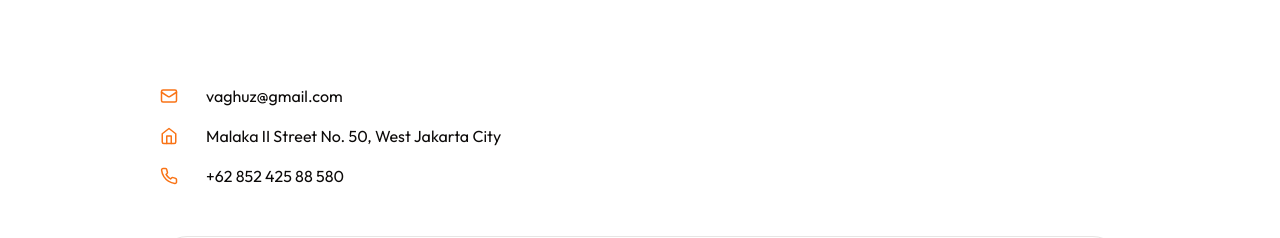
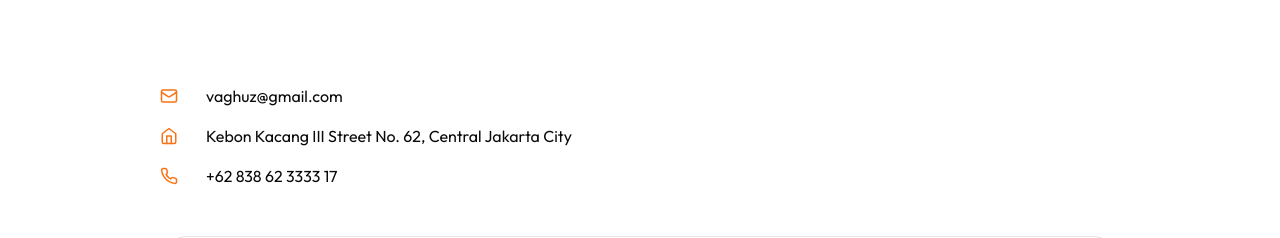
Before and after one commit to radenagus17/portfolio-2024, a Next.js app: page /contact in a window 1280 px wide. Shown: the part 840-1078 px from the top of the page. Built offline with nearby package versions, Linux system fonts and the light colour scheme.

Commit message:
Update: change website URL and contact information

```diff
--- a/src/app/layout.tsx
+++ b/src/app/layout.tsx
@@ -15,7 +15,7 @@ export const metadata: Metadata = {
   ],
   openGraph: {
     title: "R. Agus Iman Sudrajat - Software Engineer",
-    url: "https://radenagus17.com",
+    url: "https://radenagus17.web.id",
     type: "website",
     description:
       "A reliable software engineer who provides web and mobile application creation services for both Android and iOS systems",
--- a/src/app/robots.ts
+++ b/src/app/robots.ts
@@ -7,6 +7,6 @@ export default function robots(): MetadataRoute.Robots {
       allow: "/",
       disallow: "/private/",
     },
-    sitemap: "https://radenagus17.com/sitemap.xml",
+    sitemap: "https://radenagus17.web.id/sitemap.xml",
   };
 }
--- a/src/app/sitemap.ts
+++ b/src/app/sitemap.ts
@@ -3,19 +3,19 @@ import { MetadataRoute } from "next";
 export default function sitemap(): MetadataRoute.Sitemap {
   return [
     {
-      url: "https://radenagus17.com",
+      url: "https://radenagus17.web.id",
       lastModified: new Date(),
       changeFrequency: "yearly",
       priority: 1,
     },
     {
-      url: "https://radenagus17.com/contact",
+      url: "https://radenagus17.web.id/contact",
       lastModified: new Date(),
       changeFrequency: "monthly",
       priority: 0.8,
     },
     {
-      url: "https://radenagus17.com/projects",
+      url: "https://radenagus17.web.id/projects",
       lastModified: new Date(),
       changeFrequency: "weekly",
       priority: 0.7,
--- a/src/components/page-contact/contactMe.tsx
+++ b/src/components/page-contact/contactMe.tsx
@@ -37,11 +37,11 @@ const ContactMe: FC<ContactMeProps> = ({}) => {
             </div>
             <div className="flex items-center gap-x-7">
               <HomeIcon size={18} className="text-primary" />
-              <div>Malaka II Street No. 50, West Jakarta City</div>
+              <div>Kebon Kacang III Street No. 62, Central Jakarta City</div>
             </div>
             <div className="flex items-center gap-x-7">
               <PhoneIcon size={18} className="text-primary" />
-              <div>+62 852 425 88 580</div>
+              <div>+62 838 62 3333 17</div>
             </div>
           </div>
           <Form />
```
